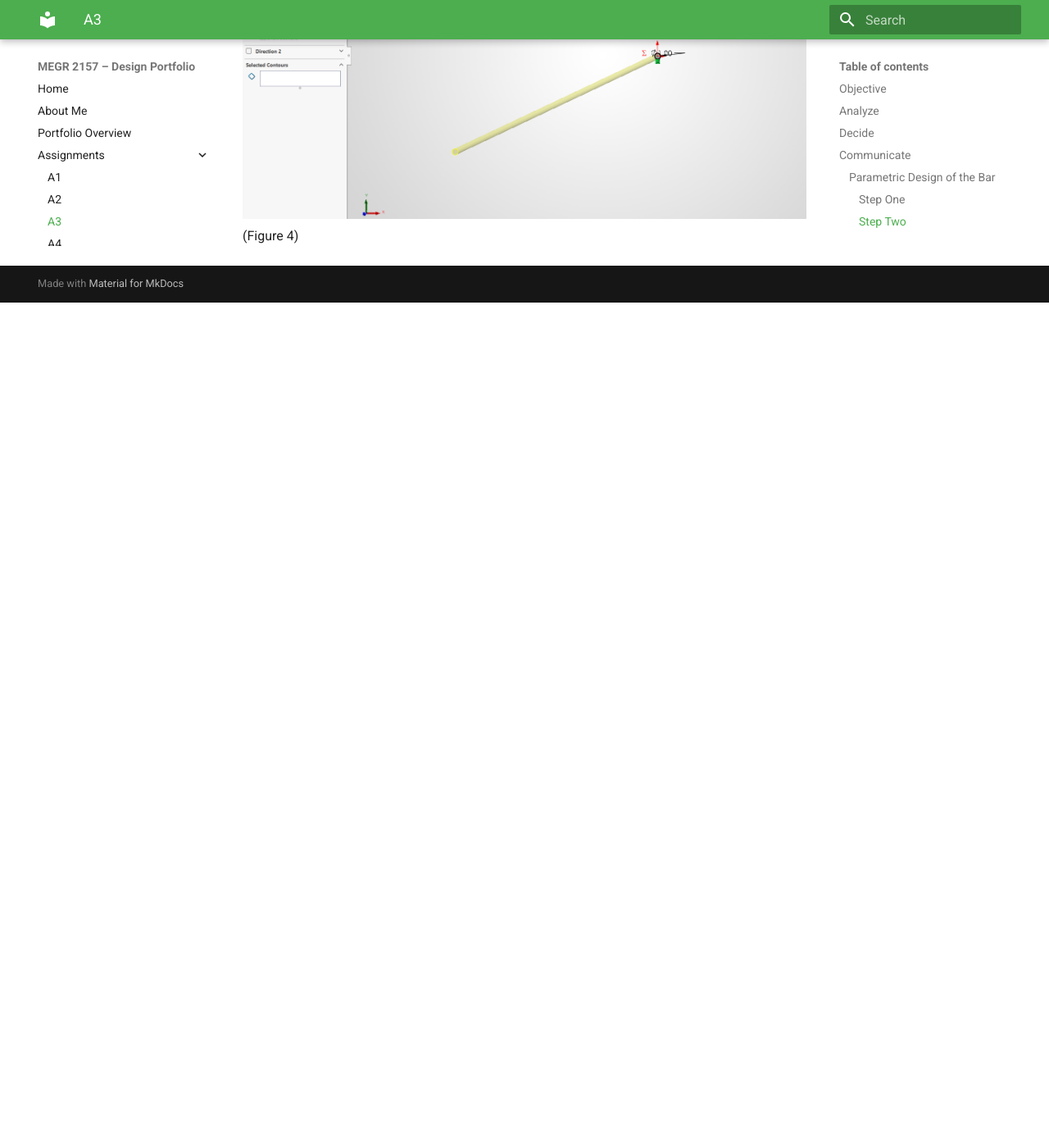
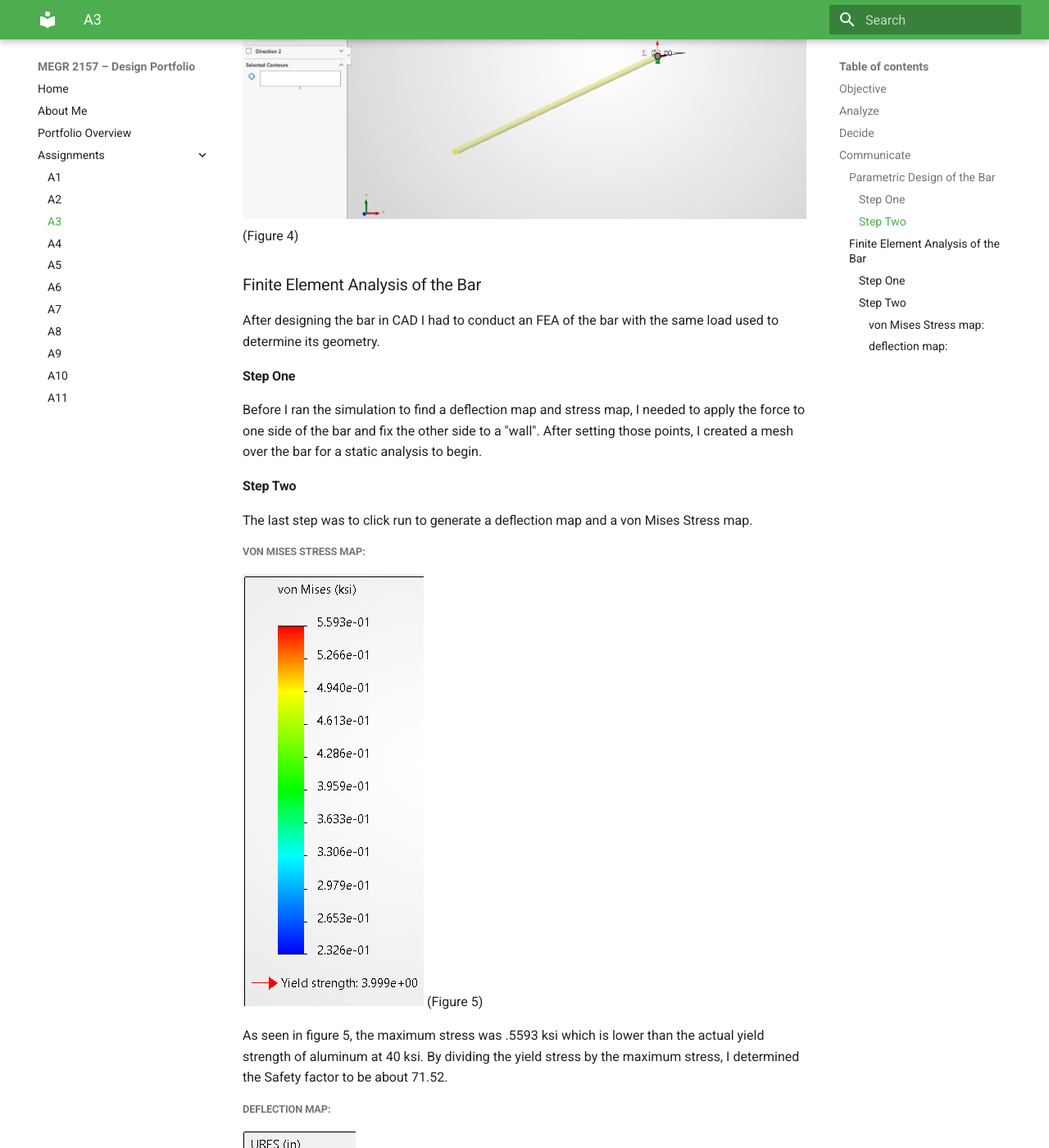
Before and after one commit to JacobShaver/design-projects-portfolio, an MkDocs documentation site: the page built from docs/assignments/A03/index.md, in a window 1280 px wide and 1400 px high, scrolled down 3447 px. Shown: the whole window at 82% size. Built offline with MkDocs 1.6.1 and Material for MkDocs 9.7.7, drawn with Linux system fonts in a browser that asks for light colours; before the commit the page ends 3816 px from its top, so only the background shows below that.

Commit message:
Update index.md

```diff
--- a/docs/assignments/A03/index.md
+++ b/docs/assignments/A03/index.md
@@ -40,3 +40,19 @@ After finalizing the sketch I then extruded it. I set the length of the extrusio
 
 ![Alt text](Extrusion.png)
 (Figure 4)
+
+### Finite Element Analysis of the Bar
+After designing the bar in CAD I had to conduct an FEA of the bar with the same load used to determine its geometry.
+#### Step One
+Before I ran the simulation to find a deflection map and stress map, I needed to apply the force to one side of the bar and fix the other side to a "wall". After setting those points, I created a mesh over the bar for a static analysis to begin.
+#### Step Two
+The last step was to click run to generate a deflection map and a von Mises Stress map.
+
+##### von Mises Stress map:
+![Alt text](Stress.png)
+(Figure 5)
+
+As seen in figure 5, the maximum stress was .5593 ksi which is lower than the actual yield strength of aluminum at 40 ksi. By dividing the yield stress by the maximum stress, I determined the Safety factor to be about 71.52.
+##### deflection map:
+![Alt text](Deflection.png)
+(Figure 6)
```
